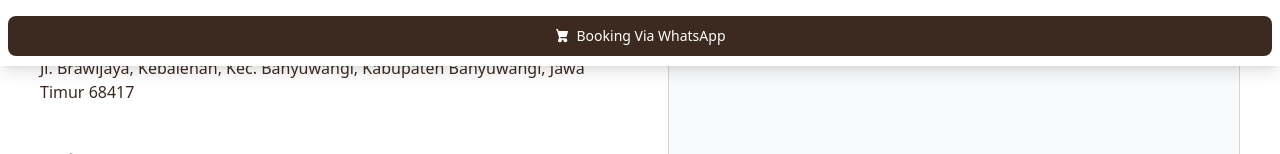
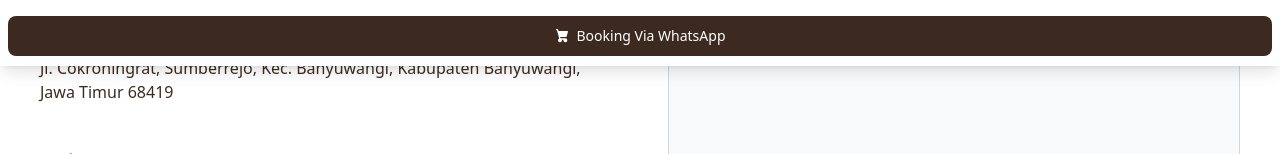
Before and after one commit to homestaypondokjepun/pondokjepun, a Next.js app: page /contact in a window 1280 px wide. Shown: the part 734-888 px from the top of the page. Built offline with nearby package versions, Linux system fonts and the light colour scheme.

Commit message:
fix alamat contact

```diff
--- a/src/components/contact/ContactForm.jsx
+++ b/src/components/contact/ContactForm.jsx
@@ -40,8 +40,8 @@ const ContactForm = () => {
 
           <section className="p-2 mt-4">
             <p className="md:text-[16px] text-[16px] text-coklat_tua">
-              Jl. Brawijaya, Kebalenan, Kec. Banyuwangi, Kabupaten Banyuwangi,
-              Jawa Timur 68417
+              Jl. Cokroningrat, Sumberrejo, Kec. Banyuwangi, Kabupaten
+              Banyuwangi, Jawa Timur 68419
             </p>
           </section>
 
```
